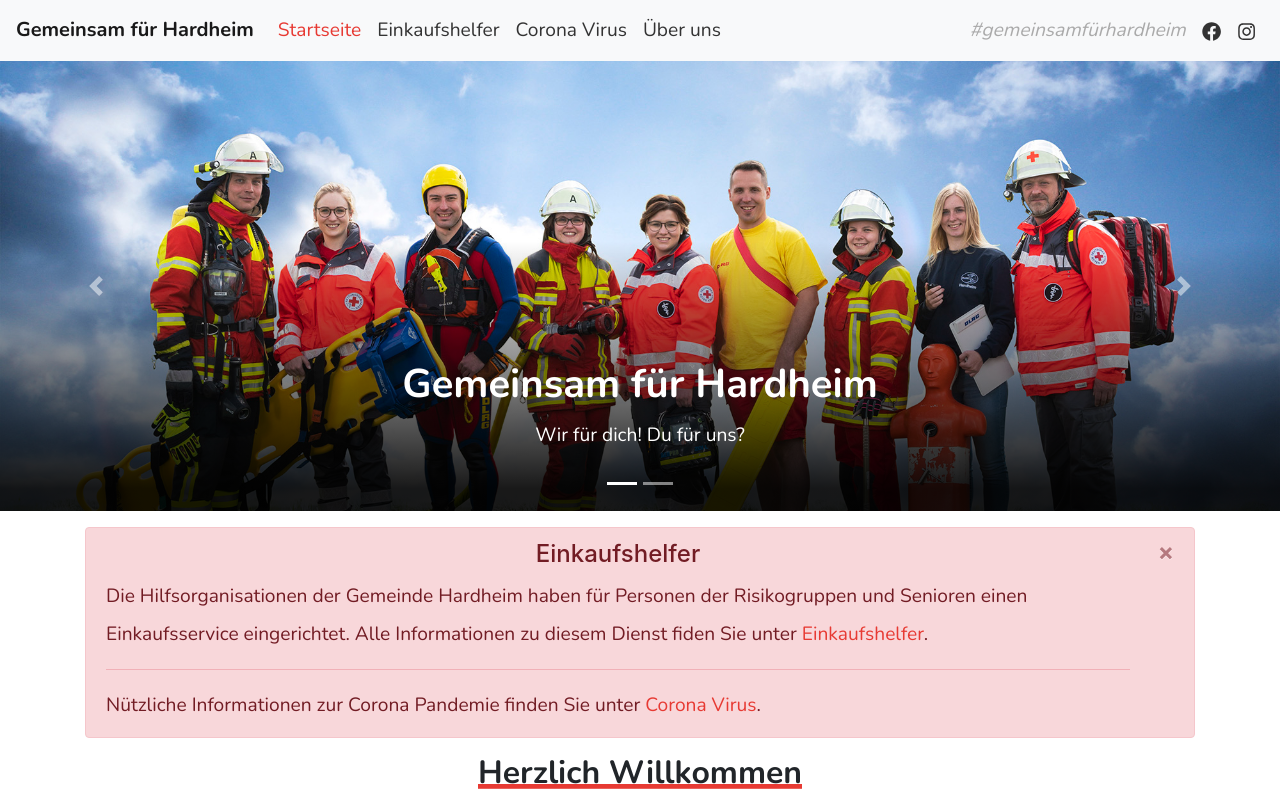
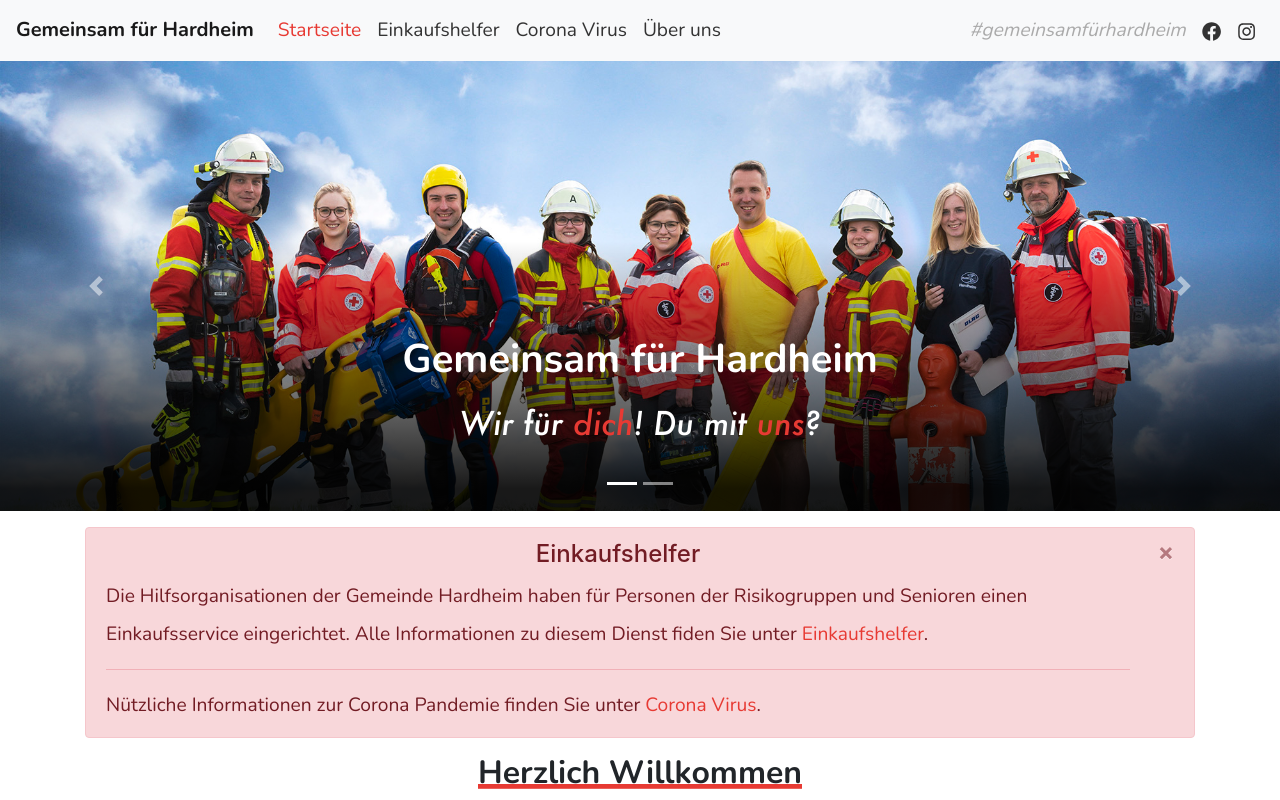
Before and after one commit to eisenils/gemeinsamfuerhardheim, a React (Create React App) app: page / in a window 1280 px wide. Shown: the top 800 px of the page. Built offline with nearby package versions, Linux system fonts and the light colour scheme.

Commit message:
Change Slider subheader and integrate fonts

```diff
--- a/src/components/Slider.jsx
+++ b/src/components/Slider.jsx
@@ -11,7 +11,10 @@ class Slider extends Component {
             <div className="d-block w-100 slider" />
             <Carousel.Caption>
               <h1>Gemeinsam für Hardheim</h1>
-              <p>Wir für dich! Du für uns?</p>
+              <p className="subheader">
+                Wir für <span style={{ color: "#e73a33" }}>dich</span>! Du mit{" "}
+                <span style={{ color: "#e73a33" }}>uns</span>?
+              </p>
             </Carousel.Caption>
           </Carousel.Item>
           <Carousel.Item>
@@ -27,7 +30,10 @@ class Slider extends Component {
             />
             <Carousel.Caption>
               <h1>Ehrenamt</h1>
-              <p>Zusammen eine starke Gemeinschaft</p>
+              <p className="subheader">
+                <span style={{ color: "#e73a33" }}>Zusammen</span> eine starke{" "}
+                <span style={{ color: "#e73a33" }}>Gemeinschaft</span>!
+              </p>
             </Carousel.Caption>
           </Carousel.Item>
         </Carousel>
--- a/src/sass/_base.scss
+++ b/src/sass/_base.scss
@@ -83,6 +83,11 @@ a {
   }
 }
 
+p.subheader {
+  font-family: $subheading;
+  font-size: 2rem;
+}
+
 .slider {
   height: 450px;
   background-image: url("../img/GfH_Header.jpg");
@@ -117,3 +122,13 @@ a {
     opacity: 1;
   }
 }
+
+div.card-header {
+  font-family: $heading;
+  font-size: 1.2rem;
+}
+
+div.card-body {
+  font-family: $heading;
+  font-size: 1.2rem;
+}
--- a/src/sass/_variables.scss
+++ b/src/sass/_variables.scss
@@ -3,3 +3,4 @@ Arial,
 sans-serif;
 $primary: #e73a33;
 $secondary:#e3c363;
+$subheading: "Futura Medium Italic";
--- a/src/sass/main.scss
+++ b/src/sass/main.scss
@@ -1,3 +1,4 @@
 @import "~bootstrap/scss/bootstrap.scss";
 @import "_variables";
+@import "_fonts";
 @import "_base";
```
